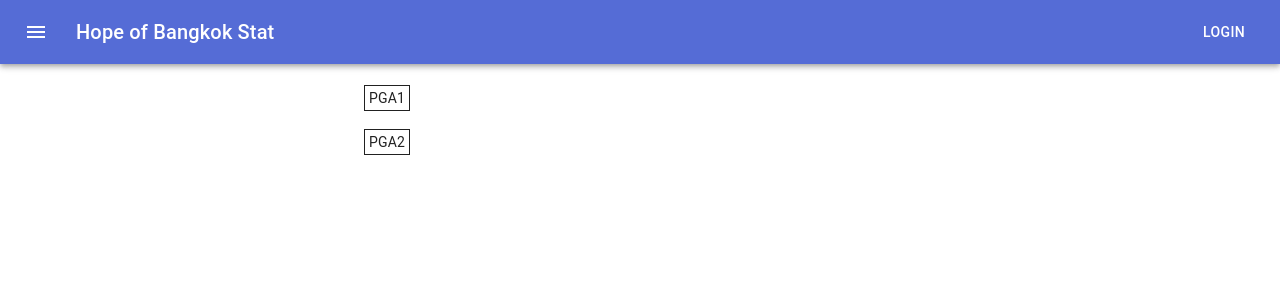
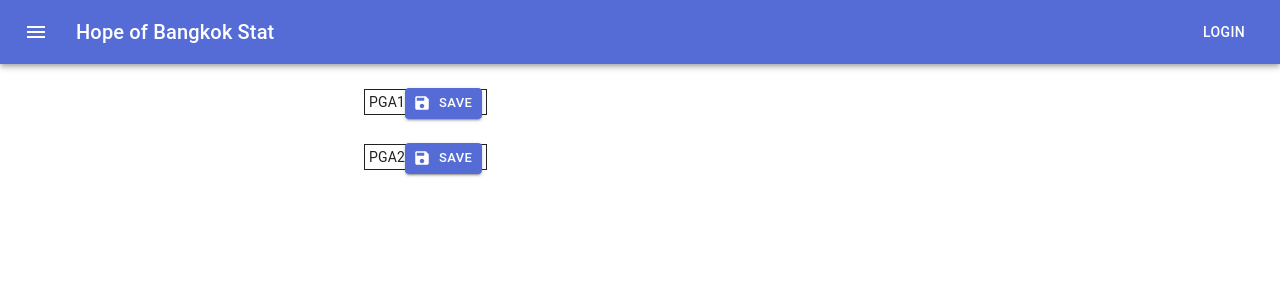
Before and after one commit to guyus/HopeStat, a React (Create React App) app: page / in a window 1280 px wide. Shown: the top 300 px of the page. Built offline with nearby package versions, Linux system fonts and the light colour scheme.

Commit message:
update button

```diff
--- a/src/component/Care.js
+++ b/src/component/Care.js
@@ -2,21 +2,38 @@ import React from 'react'
 import Members from './Members'
 
 import Box from '@material-ui/core/Box'
+import { Button } from '@material-ui/core'
+import SaveIcon from '@material-ui/icons/Save'
+import { makeStyles } from '@material-ui/core/styles';
+
+const useStyles = makeStyles((theme) => ({
+    boxhead: {
+      flexGrow: 1,
+    }
+  }));
 
 export default function Care(props) {
     const [isShowMembers,setisShowMembers] = React.useState(0)
+    const classes = useStyles();
     //let cname = props.name;
     const handleClick = () => {
         setisShowMembers(!isShowMembers)
-        console.log("in" & isShowMembers.toString)
+        //console.log("in" & isShowMembers.toString)
     }
 
     return (
         <div>
-            <Box p={.5} component="span" border={1} onClick={handleClick} >  {props.name} </Box><br/>
+            <Box p={.5} component="span" border={1} onClick={handleClick} >  {props.name}
+
+            <Button
+                variant="contained"
+                color="primary"
+                size="small"
+                startIcon={<SaveIcon />}>Save</Button></Box>
+
+
             {isShowMembers? <Box pl={3}><Members cname={props.name} /></Box>:null}
 
-            <span>{ null}</span>
         </div>
     )
 }
--- a/src/component/Member.js
+++ b/src/component/Member.js
@@ -1,26 +1,12 @@
 import React from 'react'
 import Ta from './Ta'
-import { Button,Box } from '@material-ui/core'
-import SaveIcon from '@material-ui/icons/Save'
-import { makeStyles } from '@material-ui/core/styles';
-
-const useStyles = makeStyles((theme) => ({
-    boxhead: {
-      flexGrow: 1,
-    }
-  }));
 
 
 export default function Member(props) {
-    const classes = useStyles();
+
     return (
         <div>
-            <Box className={classes.boxhead}>{props.mname}
-            <Button
-                variant="contained"
-                color="primary"
-                size="small"
-                startIcon={<SaveIcon />}>Save</Button></Box>
+            {props.name} {props.nickname}
             <Ta uid = {props.uid} />
         </div>
     )
--- a/src/component/Members.js
+++ b/src/component/Members.js
@@ -7,7 +7,7 @@ function Members(props) {
         {uid:"asd",name:"Guy",nickname:"Guy"},
         {uid:"abc",name:"Dangkamol",nickname:"Cheng"}
     ]
-    const memberlist = members.map((member) => <Member key={member.uid} mname={member.name} ></Member> )
+    const memberlist = members.map((member) => <Member key={member.uid} mname={member.name} {...member}></Member> )
 
 
     return (
```
